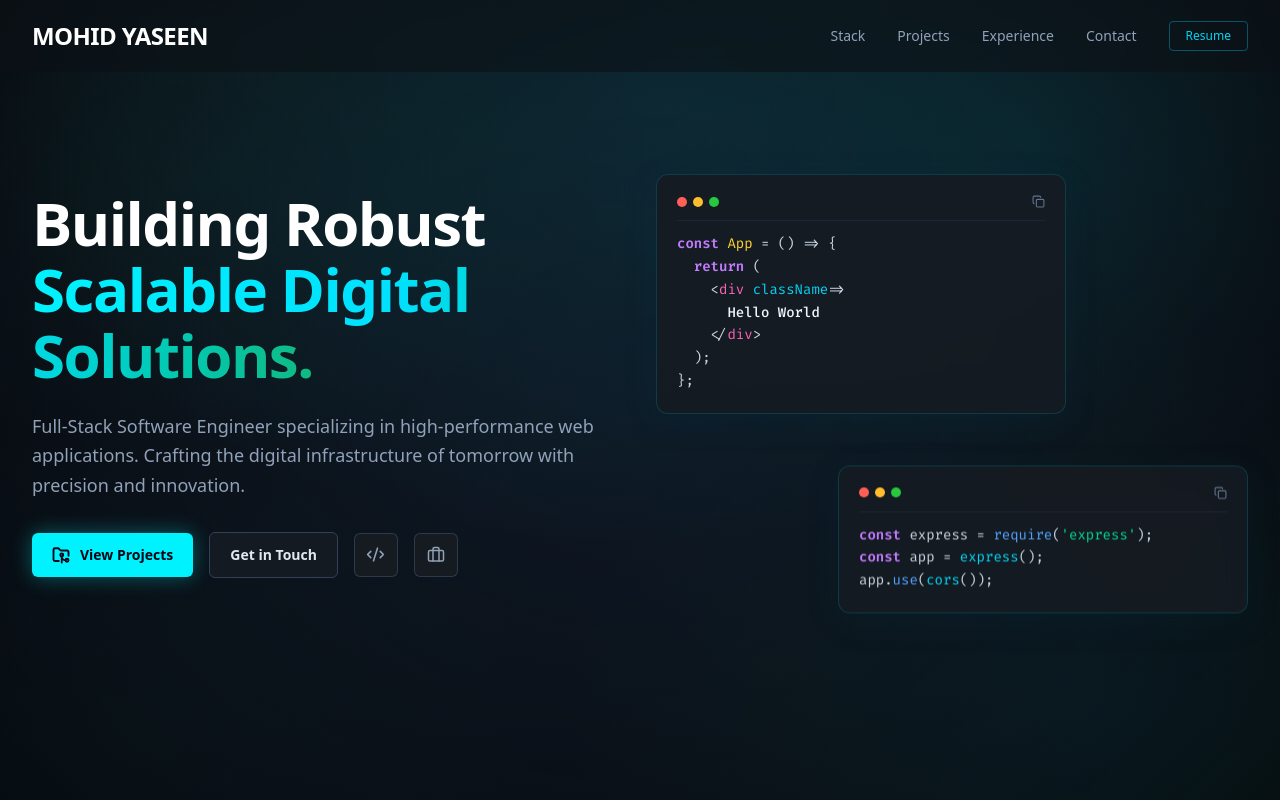
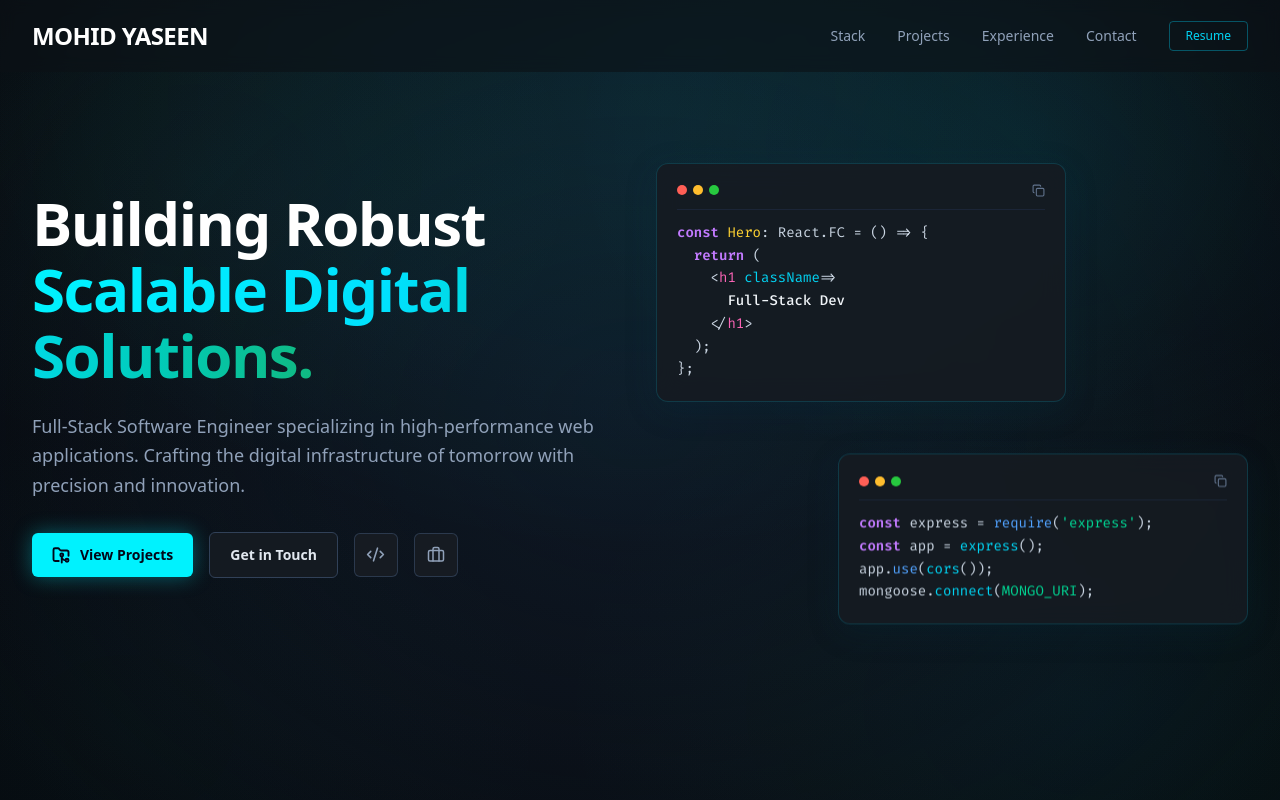
Before and after one commit to MohidWebDev/mohid-official-portfolio, a React (Vite) app: page / in a window 1280 px wide. Shown: the top 800 px of the page. Built offline with nearby package versions, Linux system fonts and the light colour scheme.

Commit message:
Update hero code cards with more distinctive React and MongoDB snippets

```diff
--- a/src/components/Hero.tsx
+++ b/src/components/Hero.tsx
@@ -19,17 +19,17 @@ export const Hero: React.FC<HeroProps> = ({ onResumeClick }) => {
   const [copiedCard1, setCopiedCard1] = useState(false);
   const [copiedCard2, setCopiedCard2] = useState(false);
 
-  const codeSnippet1 = `const App = () => {
+  const codeSnippet1 = `const Hero: React.FC = () => {
   return (
-    <div className=>
-      Hello World
-    </div>
+    <h1 className=>
+      Full-Stack Dev
+    </h1>
   );
 };`;
 
-  const codeSnippet2 = `const express = require('express');
-const app = express();
-app.use(cors());`;
+  const codeSnippet2 = `const app = express();
+app.use(cors());
+mongoose.connect(MONGO_URI);`;
 
   const handleCopy = (text: string, cardIndex: number) => {
     navigator.clipboard.writeText(text);
@@ -169,18 +169,20 @@ app.use(cors());`;
               <pre className="font-code hero-code-snippet text-xs sm:text-sm leading-relaxed text-slate-300 overflow-x-auto">
                 <code className="font-code">
                   <span className="text-purple-400 font-semibold">const</span>{" "}
-                  <span className="text-amber-300">App</span> = () =&gt; &#123;
+                  <span className="text-amber-300">Hero</span>: React.FC = ()
+                  =&gt; &#123;
                   {"\n  "}
                   <span className="text-purple-400 font-semibold">
                     return
                   </span>{" "}
-                  ({"\n    "}&lt;<span className="text-pink-400">div</span>{" "}
+                  ({"\n    "}
+                  &lt;<span className="text-pink-400">h1</span>{" "}
                   <span className="text-cyan-400">className</span>=&gt;
                   {"\n      "}
                   <span className="text-slate-100 font-medium">
-                    Hello World
+                    Full-Stack Dev
                   </span>
-                  {"\n    "}&lt;/<span className="text-pink-400">div</span>&gt;
+                  {"\n    "}&lt;/<span className="text-pink-400">h1</span>&gt;
                   {"\n  "});
                   {"\n"}&#125;;
                 </code>
@@ -227,6 +229,8 @@ app.use(cors());`;
                   app = <span className="text-cyan-400">express</span>();
                   {"\n"}app.<span className="text-blue-400">use</span>(
                   <span className="text-cyan-400">cors</span>());
+                  {"\n"}mongoose.<span className="text-cyan-400">connect</span>(
+                  <span className="text-emerald-400">MONGO_URI</span>);
                 </code>
               </pre>
             </motion.div>
```
